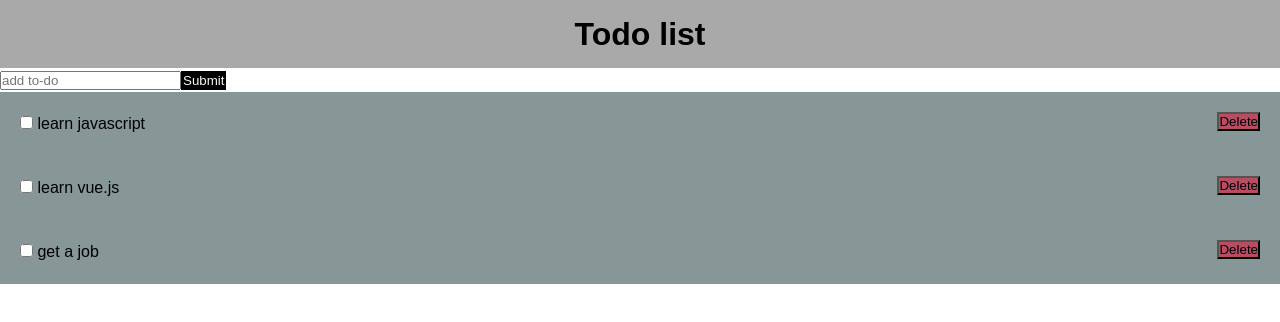
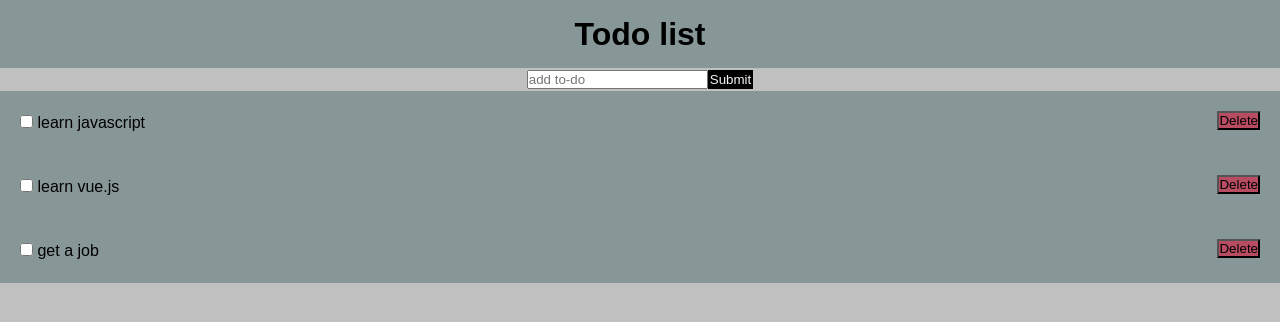
Before and after one commit to cag-martinez/vue-todo-list, a Vue app: page / in a window 1280 px wide. Shown: the top 322 px of the page. Built offline with nearby package versions, Linux system fonts and the light colour scheme.

Commit message:
Added some more styling

```diff
--- a/src/App.vue
+++ b/src/App.vue
@@ -70,6 +70,7 @@ export default {
 body {
   font-family: Arial, Helvetica, sans-serif;
   line-height: 1.5;
+  background: silver;
 }
 
 .button {
@@ -84,4 +85,5 @@ body {
 .button:hover{
   background: darkseagreen;
 }
+
 </style>
--- a/src/components/AddTodo.vue
+++ b/src/components/AddTodo.vue
@@ -38,17 +38,19 @@ export default {
 
 <style scoped>
 form {
-  display: inline-block;
+  display: flex;
+  justify-content: center;
+  padding: 2.05px;
 
 }
 input [type="text"] {
-  flex: 2;
+  /* flex: 2; */
   padding: 5px;
 }
 
 input [type="submit"] {
   flex: 2;
-  padding: 5px;
+  padding-left: 5px;
   border: 5px;
 }
 </style>
--- a/src/components/layout/Header.vue
+++ b/src/components/layout/Header.vue
@@ -12,7 +12,7 @@ export default {
 
 <style scoped>
 .header {
-    background-color: darkgray;
+    background: rgb(135, 150, 150);
     text-align: center;
     padding: 10px;
     }
```
